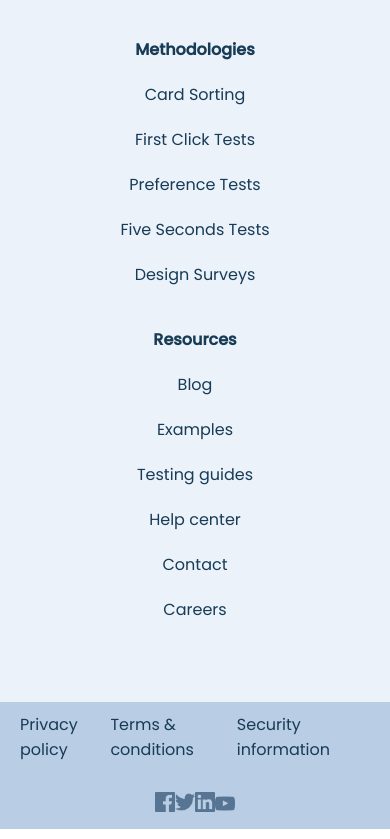
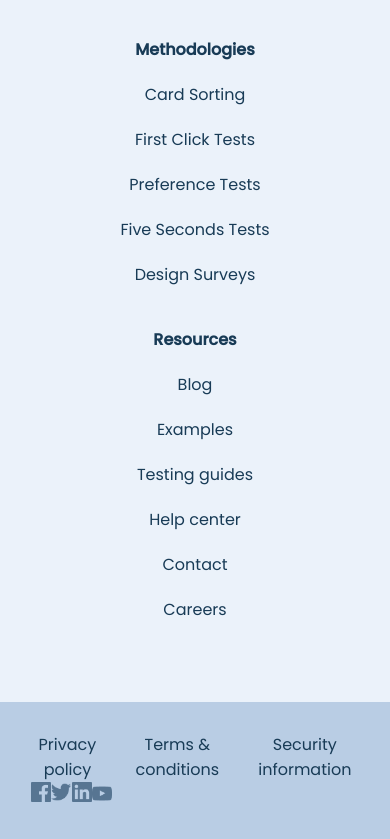
Before and after one commit to Deepak-Kumar-Behera/Usability-Hub-Clone, a plain HTML site: page index.html in a window 390 px wide. Shown: the part 7912-8751 px from the top of the page. Drawn offline with Linux system fonts and the light colour scheme.

Commit message:
Changes due to sub-footer
Changes made to css for the changes made to sub-footer to make it more responsive.

```diff
--- a/style.css
+++ b/style.css
@@ -407,19 +407,34 @@ footer {
 .subfooter {
     background-color: #b9cde4;
     padding: var(--padding-inline-section);
-    max-height: 100%vh;
+    max-height: 100%;
 }
 
 .sub-footer-container {
-    justify-content: center;
-    gap: 30px;
+    justify-content: space-between;
     flex-wrap: wrap;
+    padding: 20px;
 }
 
 .sub-footer-container img {
     width: 20px;
+
 }
 
 .sub-footer-container img:hover {
     background-color: #4fb3d4;
 }
+
+.sub-footer-text {
+    justify-content: center;
+    gap: 20px;
+}
+
+.sub-footer-text a {
+    text-align: center;
+}
+
+.sub-footer-icons {
+    justify-content: space-evenly;
+    width: 25%;
+}
```
